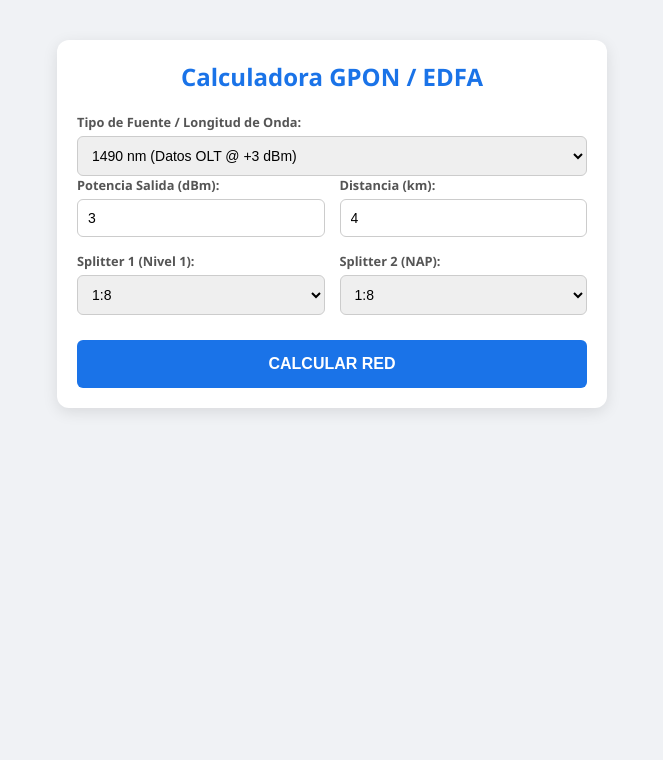
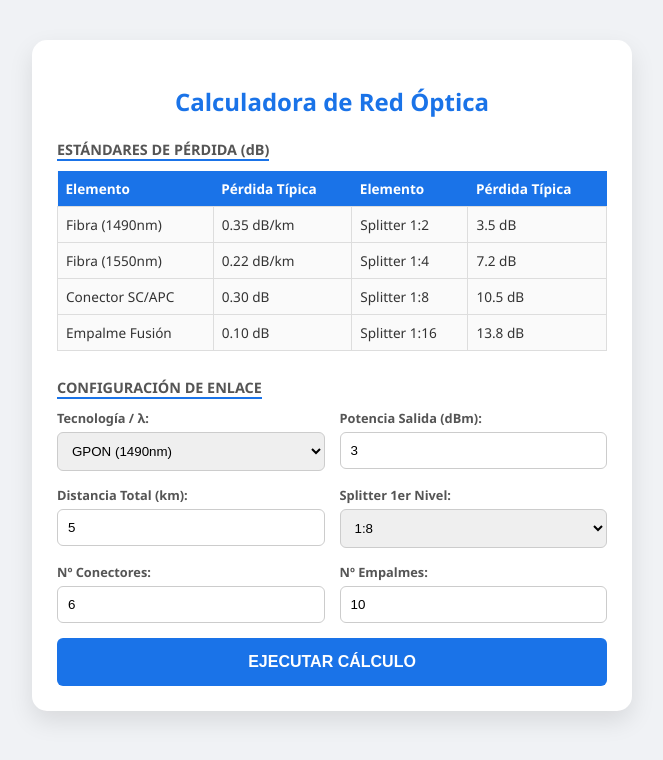
Before and after one commit to josephmayorga01-beep/calculadoraGPON, a plain HTML site: page index.html in a window 1280 px wide. Shown: the whole page, without its empty margins (308-971 px from the left). Drawn offline with Linux system fonts and the light colour scheme.

Commit message:
Update index.html

```diff
--- a/index.html
+++ b/index.html
@@ -2,79 +2,130 @@
 <html lang="es">
 <head>
     <meta charset="UTF-8">
-    <title>Calculadora GPON + EDFA 23dBm</title>
+    <title>Calculadora GPON/EDFA Profesional</title>
     <style>
-        body { font-family: 'Segoe UI', sans-serif; max-width: 550px; margin: 20px auto; padding: 20px; background: #f0f2f5; }
-        .card { background: white; padding: 20px; border-radius: 12px; box-shadow: 0 4px 15px rgba(0,0,0,0.1); }
-        h2 { text-align: center; color: #1a73e8; margin-top: 0; }
+        body { font-family: 'Segoe UI', sans-serif; max-width: 600px; margin: 20px auto; padding: 20px; background: #f0f2f5; color: #333; }
+        .card { background: white; padding: 25px; border-radius: 15px; box-shadow: 0 10px 25px rgba(0,0,0,0.1); }
+        h2 { text-align: center; color: #1a73e8; margin-bottom: 20px; }
+
+        /* Estilos de la Tabla de Referencia */
+        .tabla-referencia { width: 100%; border-collapse: collapse; margin-bottom: 25px; font-size: 0.85em; background: #fafafa; }
+        .tabla-referencia th { background: #1a73e8; color: white; padding: 8px; text-align: left; }
+        .tabla-referencia td { border: 1px solid #ddd; padding: 8px; }
+        .titulo-seccion { font-size: 0.9em; font-weight: bold; margin-bottom: 10px; color: #555; border-bottom: 2px solid #1a73e8; display: inline-block; }
+
         .grid { display: grid; grid-template-columns: 1fr 1fr; gap: 15px; margin-bottom: 15px; }
         label { display: block; font-size: 0.8em; font-weight: bold; color: #555; margin-bottom: 5px; }
-        input, select { width: 100%; padding: 10px; border: 1px solid #ccc; border-radius: 6px; box-sizing: border-box; font-size: 14px; }
-        button { width: 100%; padding: 15px; background: #1a73e8; color: white; border: none; border-radius: 6px; cursor: pointer; font-weight: bold; font-size: 16px; margin-top: 10px; }
-        button:hover { background: #1557b0; }
-        .result { margin-top: 20px; padding: 15px; border-radius: 8px; text-align: center; font-weight: bold; border: 2px solid transparent; }
-        .ok { background: #e6f4ea; color: #1e8e3e; border-color: #34a853; }
-        .warn { background: #fef7e0; color: #f9ab00; border-color: #fabb05; } /* Saturación o señal baja */
-        .error { background: #fce8e6; color: #d93025; border-color: #ea4335; }
-        .detalles { font-size: 0.85em; color: #666; margin-top: 10px; text-align: left; border-top: 1px solid #eee; padding-top: 10px; }
-        canvas { background: #fff; margin-top: 15px; border: 1px solid #ddd; width: 100%; border-radius: 8px; }
+        input, select { width: 100%; padding: 10px; border: 1px solid #ccc; border-radius: 6px; box-sizing: border-box; }
+        button { width: 100%; padding: 15px; background: #1a73e8; color: white; border: none; border-radius: 6px; cursor: pointer; font-weight: bold; font-size: 16px; transition: 0.3s; }
+        button:hover { background: #1557b0; transform: translateY(-2px); }
+
+        .result { margin-top: 20px; padding: 15px; border-radius: 8px; text-align: center; font-weight: bold; }
+        .ok { background: #e6f4ea; color: #1e8e3e; border: 2px solid #34a853; }
+        .warn { background: #fef7e0; color: #f9ab00; border: 2px solid #fabb05; }
+        .error { background: #fce8e6; color: #d93025; border: 2px solid #ea4335; }
+        canvas { background: #fff; margin-top: 20px; border: 1px solid #ddd; width: 100%; border-radius: 8px; }
     </style>
 </head>
 <body>
+
 <div class="card">
-        <h2>Calculadora GPON / EDFA</h2>
+    <h2>Calculadora de Red Óptica</h2>
 
-        <label>Tipo de Fuente / Longitud de Onda:</label>
-        <select id="lambda" onchange="actualizarFuente()">
-            <option value="0.35" data-p="3">1490 nm (Datos OLT @ +3 dBm)</option>
-            <option value="0.22" data-p="17">1550 nm (EDFA Estándar @ +17 dBm)</option>
-            <option value="0.22" data-p="23">1550 nm (EDFA Alta Potencia @ +23 dBm)</option>
+    <!-- TABLA DE REFERENCIA VISUAL -->
+    <div class="titulo-seccion">ESTÁNDARES DE PÉRDIDA (dB)</div>
+    <table class="tabla-referencia">
+        <thead>
+            <tr>
+                <th>Elemento</th>
+                <th>Pérdida Típica</th>
+                <th>Elemento</th>
+                <th>Pérdida Típica</th>
+            </tr>
+        </thead>
+        <tbody>
+            <tr>
+                <td>Fibra (1490nm)</td>
+                <td>0.35 dB/km</td>
+                <td>Splitter 1:2</td>
+                <td>3.5 dB</td>
+            </tr>
+            <tr>
+                <td>Fibra (1550nm)</td>
+                <td>0.22 dB/km</td>
+                <td>Splitter 1:4</td>
+                <td>7.2 dB</td>
+            </tr>
+            <tr>
+                <td>Conector SC/APC</td>
+                <td>0.30 dB</td>
+                <td>Splitter 1:8</td>
+                <td>10.5 dB</td>
+            </tr>
+            <tr>
+                <td>Empalme Fusión</td>
+                <td>0.10 dB</td>
+                <td>Splitter 1:16</td>
+                <td>13.8 dB</td>
+            </tr>
+        </tbody>
+    </table>
+
+    <!-- FORMULARIO DE ENTRADA -->
+    <div class="titulo-seccion">CONFIGURACIÓN DE ENLACE</div>
+    <div class="grid">
+        <div>
+            <label>Tecnología / λ:</label>
+            <select id="lambda" onchange="cambioFuente()">
+                <option value="0.35" data-p="3">GPON (1490nm)</option>
+                <option value="0.22" data-p="17">CATV (1550nm) Std</option>
+                <option value="0.22" data-p="23">CATV (1550nm) High</option>
             </select>
-
-        <div class="grid">
+        </div>
         <div>
             <label>Potencia Salida (dBm):</label>
             <input type="number" id="potencia" value="3" step="0.5">
-            </div>
-            <div>
-                <label>Distancia (km):</label>
-                <input type="number" id="distancia" value="4" step="0.1">
         </div>
     </div>
 
     <div class="grid">
         <div>
-                <label>Splitter 1 (Nivel 1):</label>
+            <label>Distancia Total (km):</label>
+            <input type="number" id="distancia" value="5" step="0.1">
+        </div>
+        <div>
+            <label>Splitter 1er Nivel:</label>
             <select id="s1">
                 <option value="3.5" data-n="2">1:2</option>
                 <option value="7.2" data-n="4">1:4</option>
-                    <option value="10.5" data-n="8" selected>1:8</option>
-                    <option value="13.8" data-n="16">1:16</option>
-                </select>
-            </div>
-            <div>
-                <label>Splitter 2 (NAP):</label>
-                <select id="s2">
-                    <option value="7.2">1:4</option>
-                    <option value="10.5" selected>1:8</option>
-                    <option value="13.8">1:16</option>
+                <option value="10.5" selected data-n="8">1:8</option>
             </select>
         </div>
     </div>
 
-        <button onclick="calcular()">CALCULAR RED</button>
+    <div class="grid">
+        <div>
+            <label>Nº Conectores:</label>
+            <input type="number" id="con" value="6">
+        </div>
+        <div>
+            <label>Nº Empalmes:</label>
+            <input type="number" id="fus" value="10">
+        </div>
+    </div>
+
+    <button onclick="calcular()">EJECUTAR CÁLCULO</button>
 
     <div id="resultado" class="result" style="display:none;">
-            POTENCIA RECIBIDA: <span id="val">--</span> dBm
-            <div id="msg"></div>
-            <div class="detalles" id="detalles"></div>
+        POTENCIA EN ONT: <span id="val">--</span> dBm
+        <div id="msg" style="font-size: 0.9em; margin-top:5px;"></div>
     </div>
 
-        <canvas id="canvas" width="400" height="180" style="display:none;"></canvas>
+    <canvas id="canvas" width="400" height="150" style="display:none;"></canvas>
 </div>
 
 <script>
-    function actualizarFuente() {
+    function cambioFuente() {
         const sel = document.getElementById('lambda');
         document.getElementById('potencia').value = sel.options[sel.selectedIndex].getAttribute('data-p');
     }
@@ -84,49 +135,27 @@
         const pwr = parseFloat(document.getElementById('potencia').value);
         const dist = parseFloat(document.getElementById('distancia').value);
         const s1 = parseFloat(document.getElementById('s1').value);
-        const s2 = parseFloat(document.getElementById('s2').value);
+        const nCon = parseInt(document.getElementById('con').value);
+        const nFus = parseInt(document.getElementById('fus').value);
 
-        // Pérdidas adicionales fijas
-        const perd_km = dist * lam;
-        const perd_pasivos = (5 * 0.3) + (8 * 0.1); // 5 conectores y 8 empalmes aprox
-        const margen = 2.0;
-
-        const perd_total = perd_km + perd_pasivos + s1 + s2 + margen;
+        // El cálculo asume un 2do nivel fijo de 1:8 (NAP) para este ejemplo
+        const s2 = 10.5;
+        const perd_total = (dist * lam) + (nCon * 0.3) + (nFus * 0.1) + s1 + s2 + 2.0;
         const rx = pwr - perd_total;
 
         const resDiv = document.getElementById('resultado');
-        const msg = document.getElementById('msg');
         resDiv.style.display = "block";
         document.getElementById('val').innerText = rx.toFixed(2);
 
-        // LÓGICA DE VALIDACIÓN PARA EDFA 1550nm vs DATOS 1490nm
-        if (lam === 0.22) { // CATV
-            if (rx > 2) {
-                resDiv.className = "result warn";
-                msg.innerText = "⚠ PELIGRO: SATURACIÓN (Usar atenuador)";
-            } else if (rx >= -8 && rx <= 2) {
-                resDiv.className = "result ok";
-                msg.innerText = "✓ SEÑAL CATV PERFECTA";
-            } else {
-                resDiv.className = "result error";
-                msg.innerText = "❌ SEÑAL MUY DÉBIL PARA VIDEO";
+        // Validación
+        if (lam === 0.22) { // 1550nm
+            if (rx > 2) { resDiv.className = "result warn"; document.getElementById('msg').innerText = "⚠ SATURACIÓN ÓPTICA"; }
+            else if (rx >= -8) { resDiv.className = "result ok"; document.getElementById('msg').innerText = "✓ SEÑAL CATV ÓPTIMA"; }
+            else { resDiv.className = "result error"; document.getElementById('msg').innerText = "❌ SEÑAL CATV INSUFICIENTE"; }
+        } else { // 1490nm
+            if (rx >= -27 && rx <= -8) { resDiv.className = "result ok"; document.getElementById('msg').innerText = "✓ SEÑAL GPON ÓPTIMA"; }
+            else { resDiv.className = "result error"; document.getElementById('msg').innerText = "❌ FUERA DE RANGO GPON"; }
         }
-        } else { // DATOS
-            if (rx >= -27 && rx <= -8) {
-                resDiv.className = "result ok";
-                msg.innerText = "✓ SEÑAL DATOS ÓPTIMA";
-            } else {
-                resDiv.className = "result error";
-                msg.innerText = "❌ FUERA DE RANGO GPON";
-            }
-        }
-
-        document.getElementById('detalles').innerHTML = `
-            <b>Desglose:</b><br>
-            • Atenuación Fibra: ${perd_km.toFixed(2)} dB<br>
-            • Atenuación Splitters: ${(s1+s2).toFixed(2)} dB<br>
-            • Pasivos + Margen: ${(perd_pasivos + margen).toFixed(2)} dB
-        `;
         dibujar();
     }
 
@@ -134,18 +163,11 @@
         const can = document.getElementById('canvas');
         can.style.display = "block";
         const ctx = can.getContext('2d');
-        const naps = parseInt(document.getElementById('s1').options[document.getElementById('s1').selectedIndex].getAttribute('data-n'));
-
-        ctx.clearRect(0,0,400,180);
-        // Dibujo simple
-        ctx.fillStyle = "#1a73e8"; ctx.fillRect(10, 80, 40, 30); // Fuente
-        ctx.fillStyle = "#fabb05"; ctx.beginPath(); ctx.arc(100, 95, 10, 0, 7); ctx.fill(); // Splitter 1
-
-        for(let i=0; i<naps; i++) {
-            ctx.beginPath(); ctx.moveTo(110, 95);
-            ctx.lineTo(320, 20 + (i * (140/(naps-1)))); ctx.strokeStyle = "#ddd"; ctx.stroke();
-            ctx.fillStyle = "#ea4335"; ctx.fillRect(320, 15 + (i * (140/(naps-1))), 15, 10); // NAPs
-        }
+        ctx.clearRect(0,0,400,150);
+        ctx.fillStyle = "#1a73e8"; ctx.fillRect(20, 60, 40, 30); // OLT
+        ctx.beginPath(); ctx.moveTo(60, 75); ctx.lineTo(350, 75); ctx.strokeStyle = "#ccc"; ctx.stroke(); // Troncal
+        ctx.fillStyle = "#ea4335"; ctx.arc(150, 75, 8, 0, 7); ctx.fill(); // Splitter
+        ctx.font = "10px Arial"; ctx.fillStyle = "#333"; ctx.fillText("OLT/EDFA", 15, 105);
     }
 </script>
 </body>
```
Lines whose indentation alone changed are shown as unchanged.
